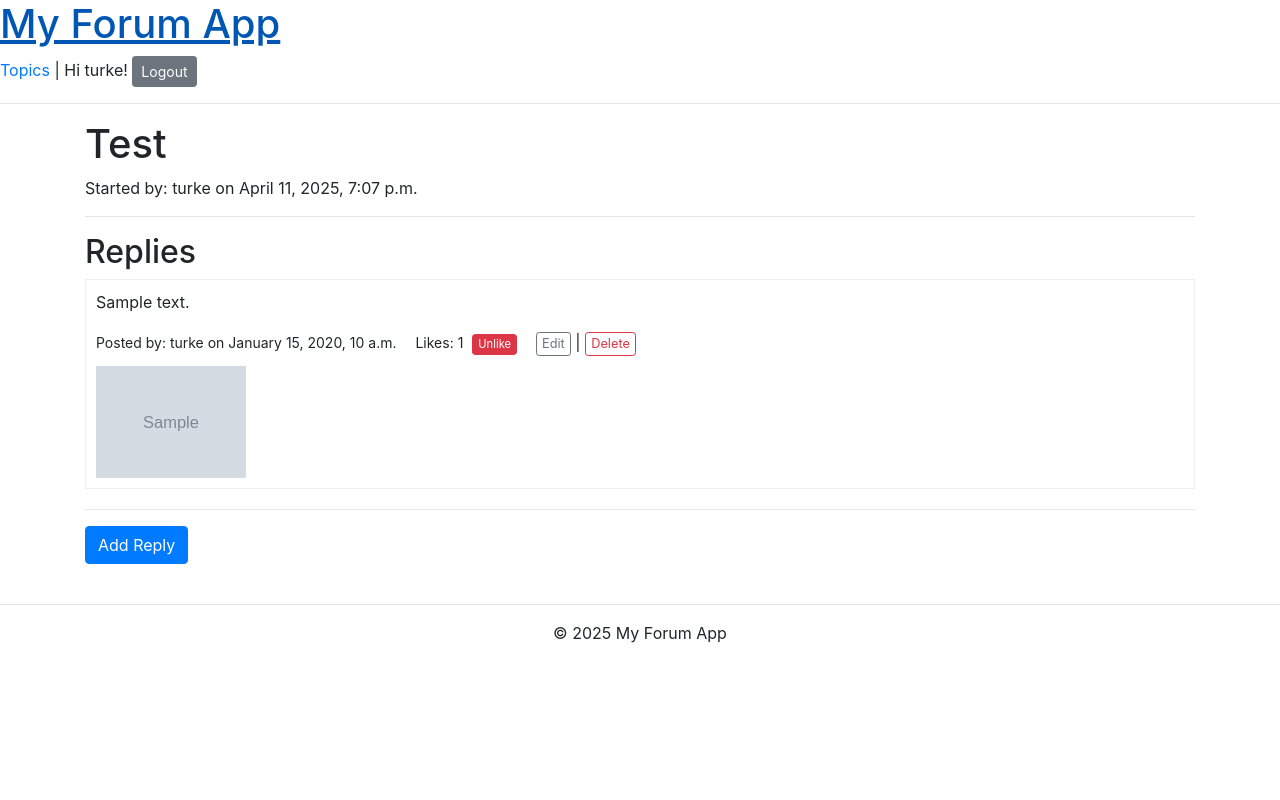
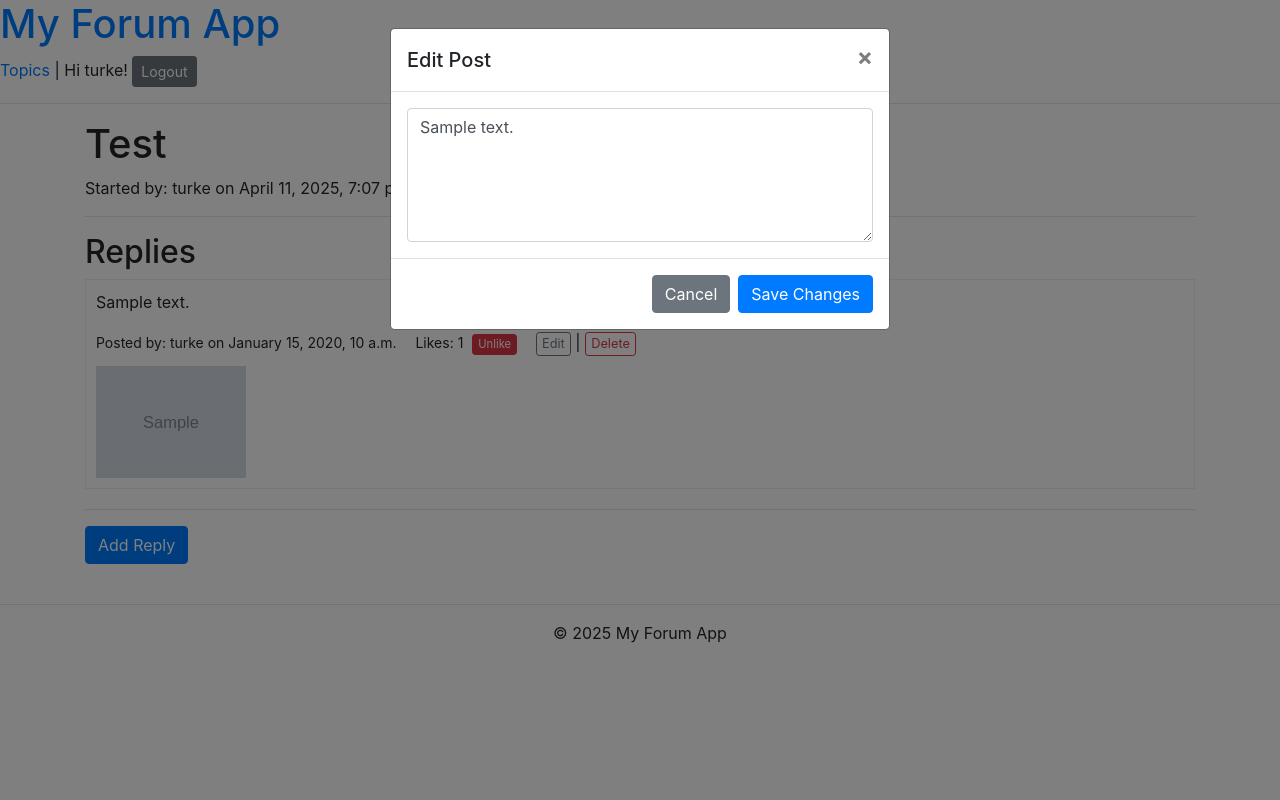
Before and after one commit to tugrapaydiner/SENG2040_A4, a Django app: page /topic/1/ in a window 1280 px wide, after a click on "Edit". Run offline with Django 5.2, Linux system fonts and the light colour scheme; a user stored in the database is signed in; data comes from the database, SQL or seed files in the repository; both versions use the stored data as it was after the commit; tables that the repository leaves empty hold one stand-in row (values such as "Sample post"); grey boxes marked "Sample" are stand-in pictures; some libraries are stand-ins or nearby versions.

Commit message:
Implemented AJAX post editing with modal

```diff
--- a/src/posts/static/posts/js/detail.js
+++ b/src/posts/static/posts/js/detail.js
@@ -201,4 +201,75 @@ document.addEventListener('DOMContentLoaded', function () {
         });
     });
 
+    const editPostForms = document.querySelectorAll('.edit-post-form');
+    console.log(`Found ${editPostForms.length} edit post forms.`);
+
+    editPostForms.forEach(form =>
+    {
+        form.addEventListener('submit', function (event)
+        {
+            event.preventDefault(); // prevent default form submission
+
+            const postId = this.dataset.postId;
+            const url = this.dataset.url;
+            const modalId = `#editPostModal-${postId}`;
+            const contentTextarea = this.querySelector(`#edit-content-${postId}`); // find specific textarea within this form
+            const newContent = contentTextarea?.value;
+
+            console.log(`Edit form submitted for post ${postId}, URL: ${url}`);
+
+            if (newContent === null || newContent === undefined)
+            {
+                console.error("Could not find content textarea or get its value.");
+                alert("Error submitting edit.");
+                return; // stop if can't found
+            }
+
+            const formData = new FormData(); // use FormData to send the content
+            formData.append('content', newContent); // add content to form data
+
+            fetch(url,
+                {
+                method: 'POST',
+                body: formData, // send content as form data
+                headers: {
+                    'X-CSRFToken': csrfToken,
+                    'X-Requested-With': 'XMLHttpRequest',
+                },
+            })
+                .then(response =>
+                {
+                    console.log(`Edit request response status for post ${postId}:`, response.status);
+                    if (!response.ok)
+                    {
+                        return response.json().then(errData => { throw errData; }).catch(() => { throw new Error(`HTTP error! status: ${response.status}`); });
+                    }
+                    return response.json();
+                })
+                .then(data =>
+                {
+                    console.log(`Edit request success data for post ${postId}:`, data);
+                    if (data.message === 'success')
+                    {
+                        const postContentElement = document.getElementById(`post-content-${postId}`); // find paragraph displaying post content on main page
+                        if (postContentElement)
+                        {
+                            postContentElement.innerHTML = data.content_html; // update innerHTML with HTML version from response
+                            console.log(`Updated post content ${postId} in DOM.`);
+                        }
+                        $(modalId).modal('hide'); // hide  edit modal
+                    }
+                    else
+                    {
+                        throw data; // treat it like error
+                    }
+                })
+                .catch(error =>
+                {
+                    console.error(`Error editing post ${postId}:`, error);
+                    alert(`Error editing post: ${error.error || 'Please try again.'}`);
+                    $(modalId).modal('hide');
+                });
+        });
+    });
 });
--- a/src/posts/templates/posts/topic_detail.html
+++ b/src/posts/templates/posts/topic_detail.html
@@ -18,7 +18,7 @@
     {% if posts %}
     {% for post in posts %}
     <div class="post-container" style="margin-bottom: 20px; border: 1px solid #eee; padding: 10px;" id="post-{{ post.pk }}">
-        <p>{{ post.content|linebreaksbr }}</p>
+        <p id="post-content-{{ post.pk }}">{{ post.content|linebreaksbr }}</p>
         <small>
             Posted by: {{ post.author.username }}
             on {{ post.created_at|date:"F j, Y, P" }}
@@ -46,7 +46,6 @@
                     style="padding: 1px 5px; font-size: 0.8em;"
                     data-toggle="modal"
                     data-target="#editPostModal-{{ post.pk }}">
-                {# Placeholder target for edit modal #}
                 Edit
             </button>
             |
@@ -54,7 +53,7 @@
                     class="btn btn-sm btn-outline-danger delete-button"
                     data-post-id="{{ post.pk }}"
                     data-toggle="modal"
-                    data-target="#deleteConfirmModal-{{ post.pk }}" {# Target THIS post's delete modal #}
+                    data-target="#deleteConfirmModal-{{ post.pk }}"
                     style="padding: 1px 5px; font-size: 0.8em;">
                 Delete
             </button>
@@ -72,7 +71,30 @@
         {% endwith %}
     </div>
 
-    {% if request.user == post.author %} {# Only render modal if user is author #}
+    {% if request.user == post.author %}
+    <div class="modal fade" id="editPostModal-{{ post.pk }}" tabindex="-1" aria-labelledby="editPostModalLabel-{{ post.pk }}" aria-hidden="true">
+        <div class="modal-dialog">
+            <div class="modal-content">
+                <form method="POST" class="edit-post-form" data-post-id="{{ post.pk }}" data-url="{% url 'posts:edit_post' pk=post.pk %}">
+                    {% csrf_token %}
+                    <div class="modal-header">
+                        <h5 class="modal-title" id="editPostModalLabel-{{ post.pk }}">Edit Post</h5>
+                        <button type="button" class="close" data-dismiss="modal" aria-label="Close">
+                            <span aria-hidden="true">×</span>
+                        </button>
+                    </div>
+                    <div class="modal-body">
+                        <textarea name="content" class="form-control" id="edit-content-{{ post.pk }}" rows="5">{{ post.content }}</textarea>
+                    </div>
+                    <div class="modal-footer">
+                        <button type="button" class="btn btn-secondary" data-dismiss="modal">Cancel</button>
+                        <button type="submit" class="btn btn-primary">Save Changes</button>
+                    </div>
+                </form>
+            </div>
+        </div>
+    </div>
+
     <div class="modal fade" id="deleteConfirmModal-{{ post.pk }}" tabindex="-1" aria-labelledby="deleteConfirmModalLabel-{{ post.pk }}" aria-hidden="true">
         <div class="modal-dialog">
             <div class="modal-content">
@@ -93,7 +115,7 @@
                     <button type="button"
                             class="btn btn-danger confirm-delete-button"
                             data-post-id="{{ post.pk }}"
-                            data-url="{% url 'posts:delete_post' pk=post.pk %}" > {
+                            data-url="{% url 'posts:delete_post' pk=post.pk %}">
                         Yes, Delete
                     </button>
                 </div>
@@ -101,7 +123,7 @@
         </div>
     </div>
     {% endif %}
-    {% endfor %} {# End of posts loop #}
+    {% endfor %}
     {% else %}
     <p>No replies have been posted yet.</p>
     {% endif %}
--- a/src/posts/urls.py
+++ b/src/posts/urls.py
@@ -8,4 +8,5 @@ urlpatterns = [
     path('topic/<int:pk>/', views.topic_detail, name='topic_detail'),
     path('like/<int:pk>/', views.like_unlike_post, name='like_post'),
     path('delete/<int:pk>/', views.delete_post, name='delete_post'),
+    path('edit/<int:pk>/', views.edit_post, name='edit_post'),
 ]
--- a/src/posts/views.py
+++ b/src/posts/views.py
@@ -93,3 +93,30 @@ def delete_post(request, pk):
             return JsonResponse({'error': 'You do not have permission to delete this post.'}, status=403) # user is not the author, return forbidden error
     else:
         return HttpResponseForbidden("Invalid request method or not AJAX.") # invalid method or not AJAX
+
+@login_required
+def edit_post(request, pk):
+    is_ajax = request.headers.get('X-Requested-With') == 'XMLHttpRequest'
+    if request.method == 'POST' and is_ajax:
+        post = get_object_or_404(Post, pk=pk)
+        if request.user != post.author: # check permission
+            return JsonResponse({'error': 'You do not have permission to edit this post.'}, status=403) # forbidden
+
+        new_content = request.POST.get('content', None) # get new content from POST data ( textarea name is 'content')
+
+        if new_content is not None: # check if content was sent
+            if post.content != new_content: # if content actually changed (optional, prevents saving if no change)
+                post.content = new_content.strip() # update content (strip whitespace)
+                post.save(update_fields=['content', 'updated_at']) # save only specified fields
+
+
+            return JsonResponse({ # return success with updated content (even if unchanged, return current)
+                'message': 'success',
+                'post_id': post.pk,
+                'content': post.content, # send back updated content
+                'content_html': post.content.replace('\n', '<br>'), # prerender line breaks for JS
+             })
+        else: # content missing in the request
+             return JsonResponse({'error': 'Content field missing.'}, status=400) # bad request
+    else:
+        return HttpResponseForbidden("Invalid request method or not AJAX.") # invalid method or not AJAX
```
Also changed, not shown: src/db.sqlite3.
